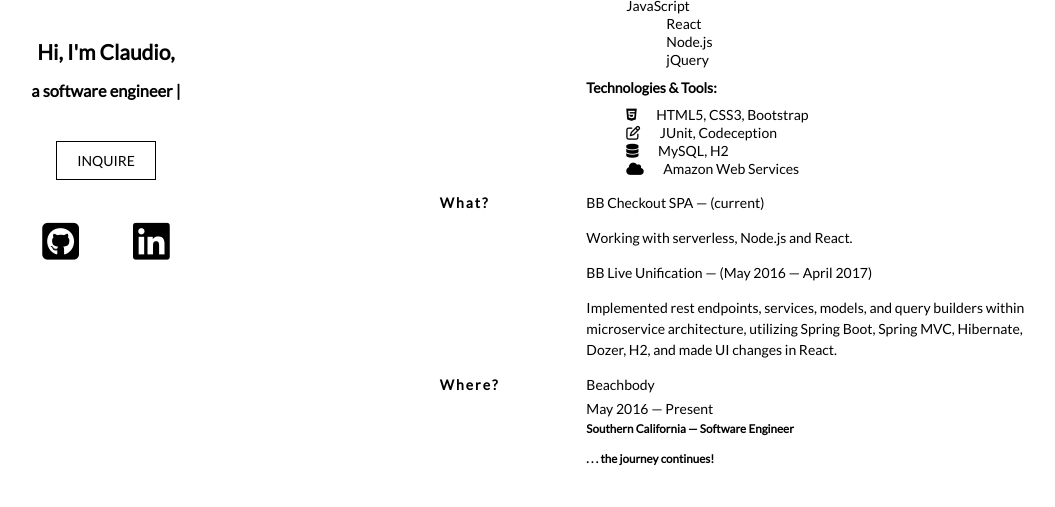
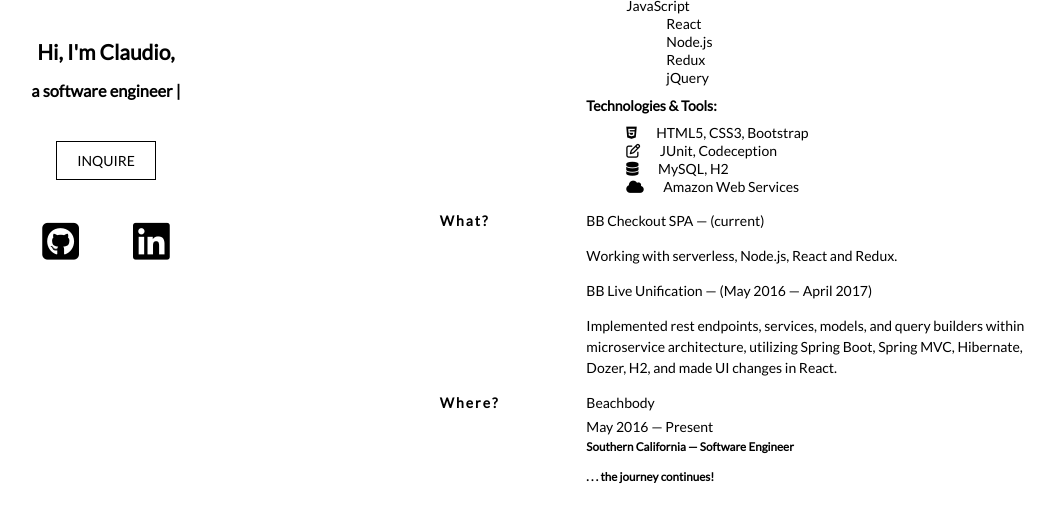
Before and after one commit to claudioherrera/website, a plain HTML site: page index.html in a window 1280 px wide. Shown: the part 296-803 px from the top of the page, without its empty margins (182-1237 px from the left). Drawn offline with nearby package versions, Linux system fonts and the light colour scheme.

Commit message:
add redux to SPA description

```diff
--- a/index.html
+++ b/index.html
@@ -49,6 +49,7 @@
             <ul>
               <li>React</li>
               <li>Node.js</li>
+              <li>Redux</li>
               <li>jQuery</li>
             </ul>
         </ul>
@@ -68,7 +69,7 @@
     <h4 class="section-heading inline">What?</h4>
     <div class="section-content inline">
       <span id="ms-heading">BB Checkout SPA &mdash; (current)</span>
-      <p>Working with serverless, Node.js and React.</p>
+      <p>Working with serverless, Node.js, React and Redux.</p>
       <span id="ms-heading">BB Live Unification &mdash; (May 2016 &mdash; April 2017)</span>
       <p>Implemented rest endpoints, services, models, and query builders within microservice architecture, utilizing
           Spring Boot, Spring MVC, Hibernate, Dozer, H2, and made UI changes in React.</p>
```
